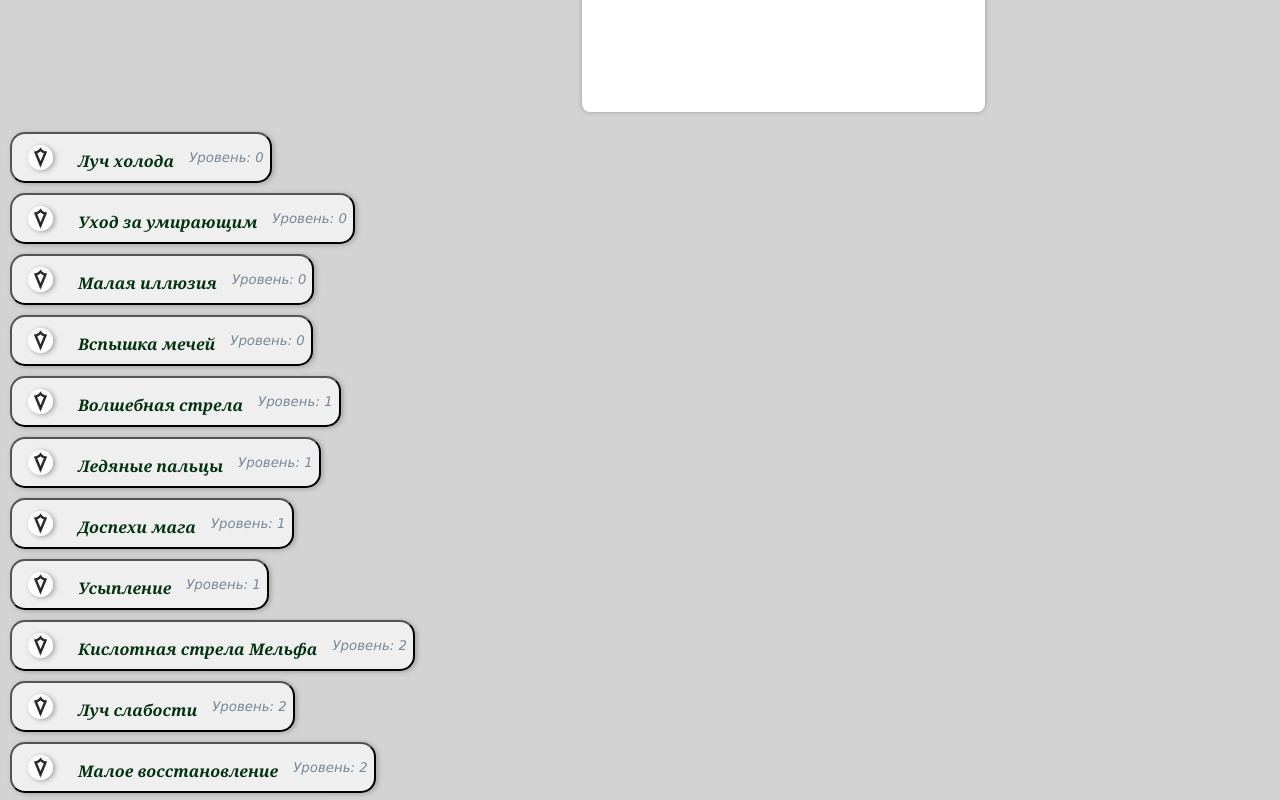
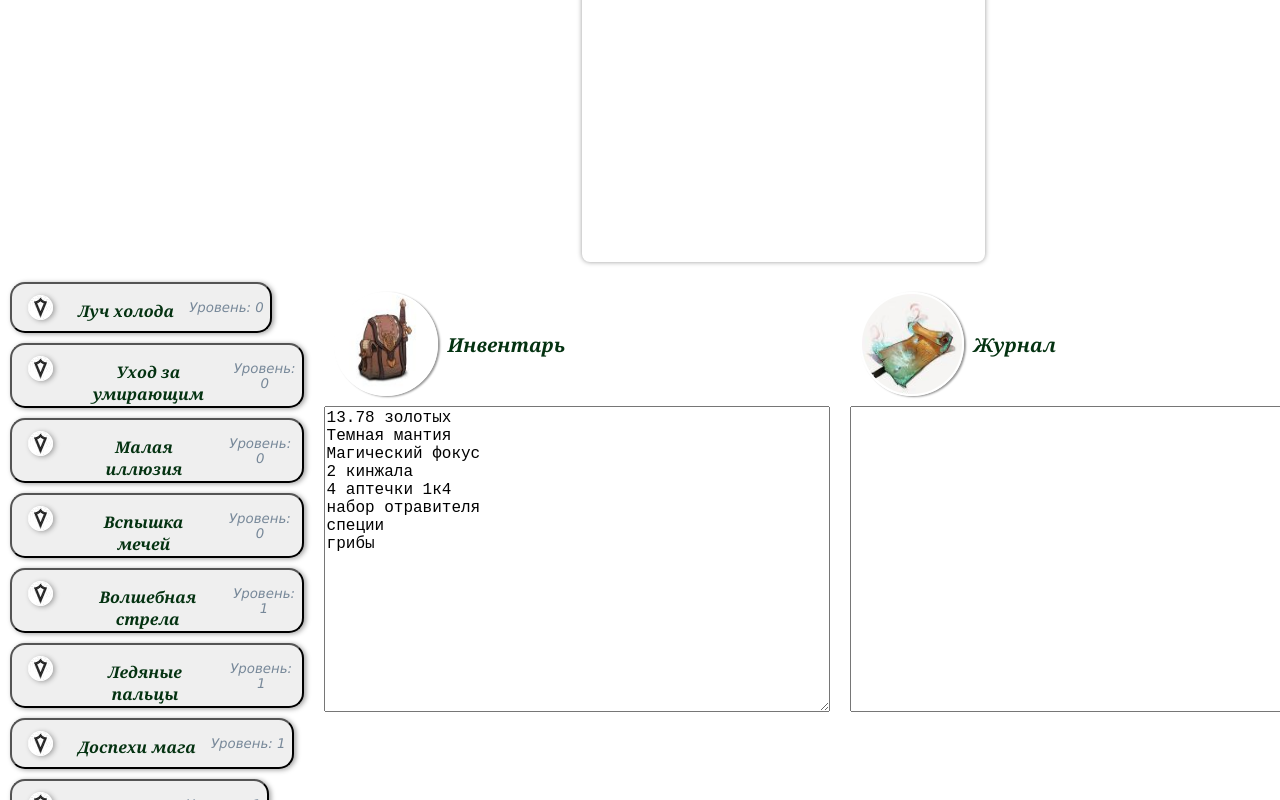
Before and after one commit to AndreyVorobiev88/DnDApp_React, a React (Create React App) app: page / in a window 1280 px wide. Shown: the part 1260-2060 px from the top of the page. Built offline with nearby package versions, Linux system fonts and the light colour scheme.

Commit message:
Release 1

```diff
--- a/public/index.html
+++ b/public/index.html
@@ -26,7 +26,7 @@
     -->
     <title>DnD Character Portrait</title>
   </head>
-  <body style="background-color: lightgray">
+  <body style="background-color: white">
     <div id="root">
 
     </div>
--- a/src/App.js
+++ b/src/App.js
@@ -16,6 +16,8 @@ import perception from './Resources/PassivePerception.JPG';
 import RaceSkillSymbol from './Resources/RaceSkillSymbol.JPG';
 import ClassSkillSymbol from "./Resources/ClassSkillSymbol.JPG";
 import FeatureSymbol from "./Resources/FeatureSymbol.JPG"
+import Bag from "./Resources/Bag.jpg"
+import Scroll from "./Resources/Scroll.jpg"
 
 import Panel from './Components/Panel_info';
 import PanelStat from './Components/Panel_stat';
@@ -23,6 +25,7 @@ import data from "./Character.json"
 import Badge from "./Components/Badge";
 import AccordeonSpell from "./Components/AccordeonSpell";
 import SpecSkillPanel from "./Components/SpecSkillPanel";
+import TextArea from "./Components/TextArea.jsx"
 
 const statImages = [strength, dexterity, constitution, intelligence, wisdom, charisma, perception];
 
@@ -79,8 +82,11 @@ function App() {
                 </div>
 
             </div>
-            <div>
+            <div className='main_div_horizontal'>
                 <AccordeonSpell Spells={data.Spells} />
+
+                <TextArea Picture={Bag} Caption={"Инвентарь"} Value={data.Inventory}></TextArea>
+                <TextArea Picture={Scroll} Caption={"Журнал"}></TextArea>
             </div>
 
         </div>
--- a/src/Character.json
+++ b/src/Character.json
@@ -375,7 +375,7 @@
         ]
     },
 
-    "Inventory": "string"
+    "Inventory": "13.78 золотых\nТемная мантия\nМагический фокус\n2 кинжала\n4 аптечки 1к4\nнабор отравителя\nспеции\nгрибы"
 
 
 }
--- a/src/Components/SpecSkillPanel.css
+++ b/src/Components/SpecSkillPanel.css
@@ -1,17 +1,8 @@
 .margin {
-    margin: 5px;
+    margin: 10px !important;
 }
 
 .color_red {
 
     color: darkred;
 }
-
-.justify {
-
-    justify-content: flex-start;
-    align-items:center;
-    align-content:center;
-    margin: 5px;
-
-}
--- a/src/Components/SpecSkillPanel.jsx
+++ b/src/Components/SpecSkillPanel.jsx
@@ -7,7 +7,7 @@ function SpecSkillPanel(props) {
     return (
 
         <div className="main_panel main_max_width">
-            <div className="main_div_horizontal justify">
+            <div className="main_div_horizontal main_justify">
                 <img src = {props.SpecSkillSymbol} className=" main_image" alt="spec"/>
                 <span className='main_text_value color_red'>{props.SpecSkills.Title}</span>
             </div>
--- /dev/null
+++ b/src/Components/TextArea.css
@@ -0,0 +1,15 @@
+.image_size {
+
+    height: 100px !important;
+    width: 100px !important;
+    margin-right: 10px !important;
+
+}
+
+.textarea_size {
+
+    height: 300px !important;
+    width: 500px !important;
+    font-size:large !important;
+
+}
--- /dev/null
+++ b/src/Components/TextArea.jsx
@@ -0,0 +1,31 @@
+import React from "react";
+import './TextArea.css';
+import '../Main.css';
+
+function TextArea(props) {
+
+
+
+    return(
+
+        <div className="main_margin">
+
+            <div className="main_div_horizontal main_justify">
+
+                <img src={props.Picture} className="main_image image_size "  alt=""></img>
+                <span className="main_text_value">{props.Caption}</span>
+
+            </div>
+            <div >
+
+                <textarea className="textarea_size" value={props.Value}></textarea>
+
+
+            </div>
+
+
+        </div>
+    )
+}
+
+export default TextArea
--- a/src/Main.css
+++ b/src/Main.css
@@ -67,3 +67,17 @@
 main_background {
   background-color: gray;
 }
+
+.main_margin {
+
+  margin: 10px;
+}
+
+.main_justify {
+
+  justify-content: flex-start;
+  align-items:center;
+  align-content:center;
+  margin: 5px;
+
+}
```
Also changed, not shown: src/Resources/Bag.jpg (added), src/Resources/Scroll.jpg (added).
